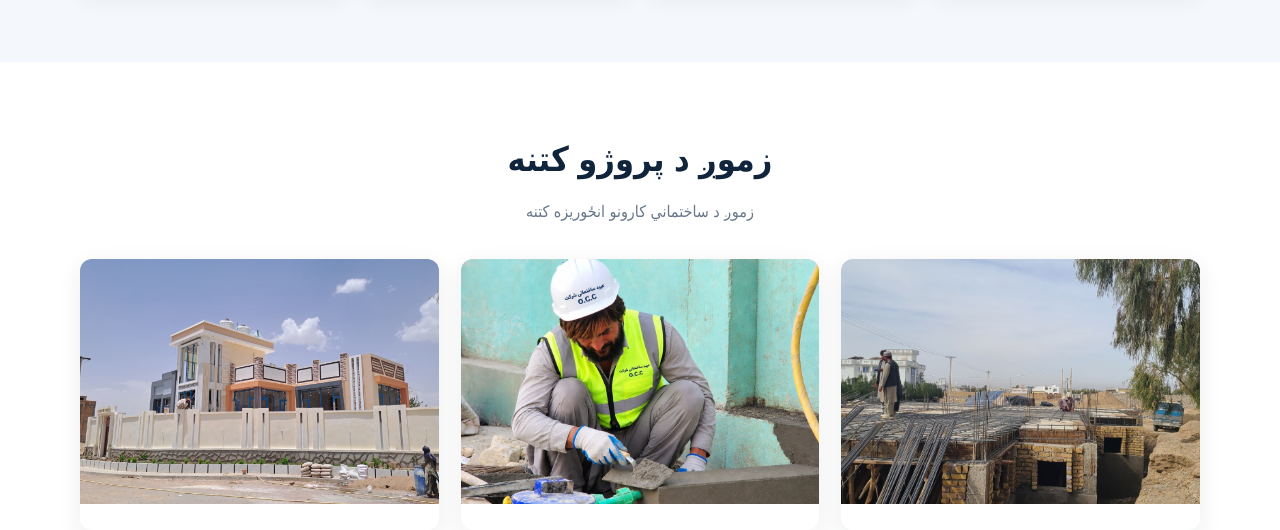
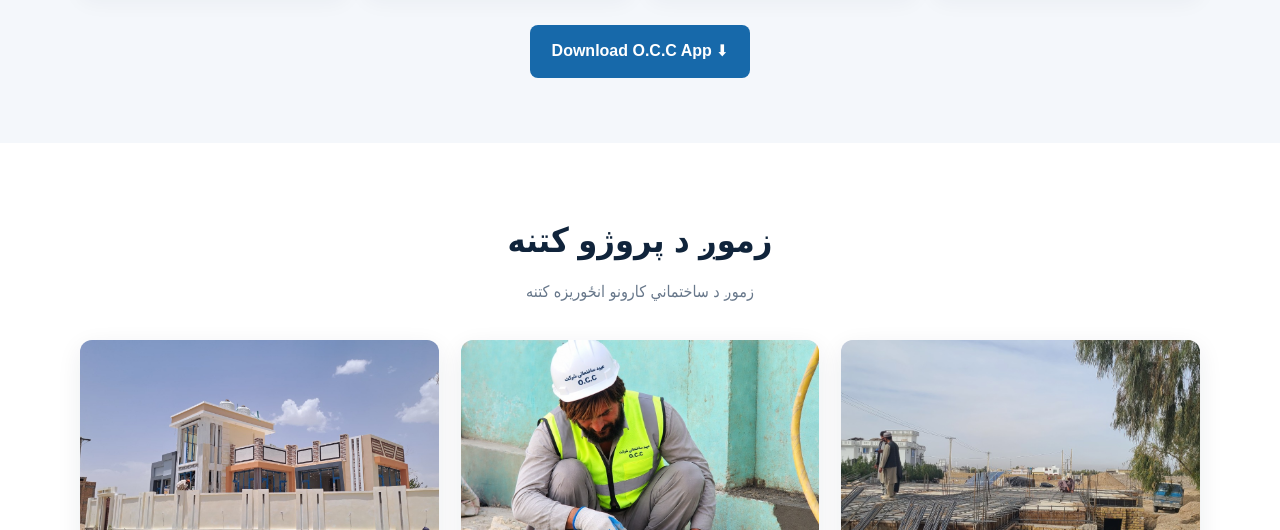
Before and after one commit to obaidconstruction/occ-construction, a plain HTML site: page index.html in a window 1280 px wide. Shown: the part 1677-2207 px from the top of the page. Drawn offline with Linux system fonts and the light colour scheme.

Commit message:
Add O.C.C Engineering app download button below services

```diff
--- a/index.html
+++ b/index.html
@@ -451,6 +451,10 @@
           </p>
         </article>
       </div>
+
+      <div style="text-align:center; margin-top:28px;">
+        <a class="btn btn-blue" href="https://github.com/obaidconstruction/occ-engineering-app/releases/latest" target="_blank" rel="noopener">⬇ Download O.C.C App</a>
+      </div>
     </div>
   </section>
 
```
